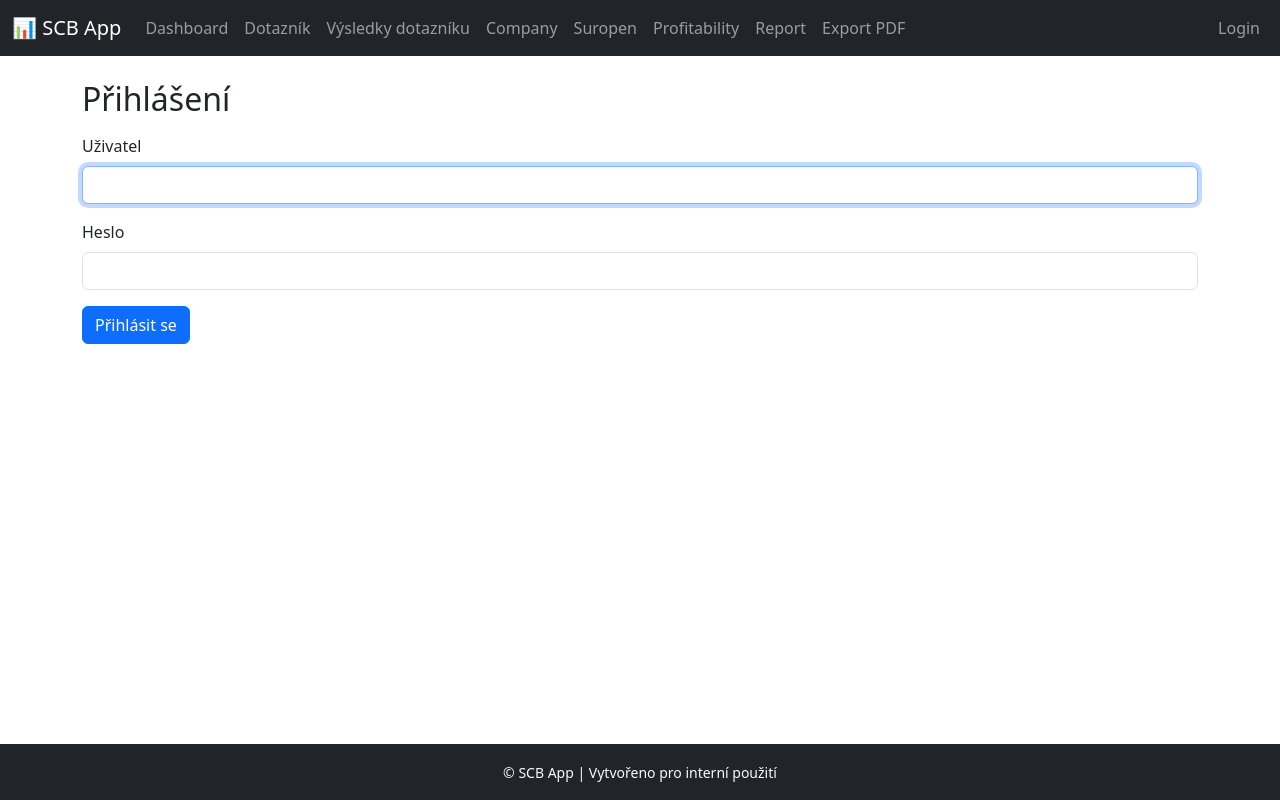
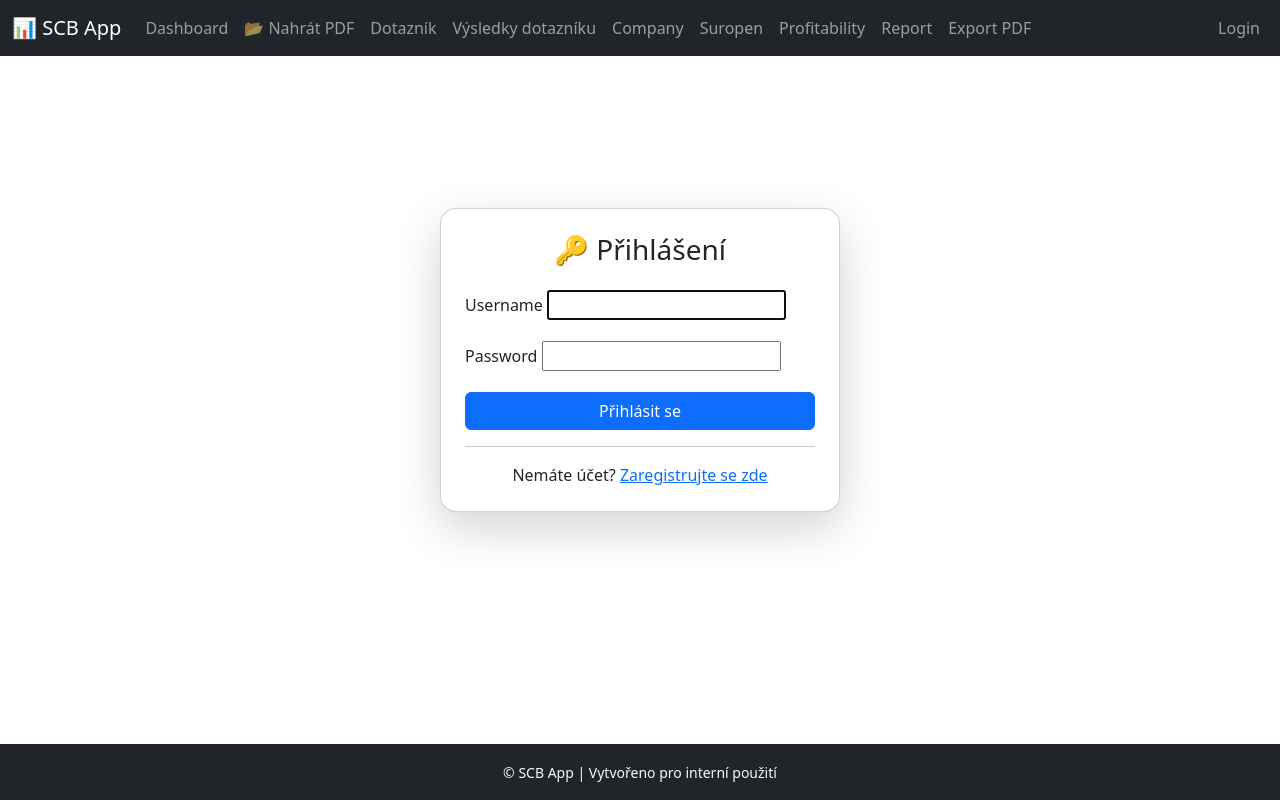
Before and after one commit to bodichek/scb_app_openAI, a Django app: page /login/ in a window 1280 px wide. Run offline with Django 5.2, Linux system fonts and the light colour scheme.

Commit message:
stable verze pred ladenim grafu

```diff
--- a/scb/urls.py
+++ b/scb/urls.py
@@ -21,5 +21,5 @@ urlpatterns = [
 
 
     path("login/", auth_views.LoginView.as_view(template_name="login.html"), name="login"),
-    path("logout/", auth_views.LogoutView.as_view(next_page="login"), name="logout"),
+    path("logout/", auth_views.LogoutView.as_view(next_page="/login/"), name="logout"),
 ]
--- a/templates/base.html
+++ b/templates/base.html
@@ -26,6 +26,11 @@
           <!-- Dashboard -->
           <li class="nav-item">
             <a class="nav-link" href="{% url 'dashboard:dashboard' %}">Dashboard</a>
+          </li>
+
+           <!-- Upload PDF -->
+          <li class="nav-item">
+             <a class="nav-link" href="{% url 'ingestion:upload_pdf' %}">📂 Nahrát PDF</a>
           </li>
 
           <!-- Survey -->
@@ -65,7 +70,11 @@
               <span class="navbar-text text-light me-2">👤 {{ user.username }}</span>
             </li>
             <li class="nav-item">
-              <a class="nav-link" href="{% url 'logout' %}">Logout</a>
+              <!-- 🔹 Logout přes POST -->
+              <form action="{% url 'logout' %}" method="post" class="d-inline">
+                {% csrf_token %}
+                <button type="submit" class="btn btn-link nav-link p-0 m-0" style="display:inline;">Logout</button>
+              </form>
             </li>
           {% else %}
             <li class="nav-item">
--- a/templates/login.html
+++ b/templates/login.html
@@ -1,16 +1,28 @@
 {% extends "base.html" %}
 {% block content %}
-<h2>Přihlášení</h2>
-<form method="post" class="mt-3">
-  {% csrf_token %}
-  <div class="mb-3">
-    <label for="id_username" class="form-label">Uživatel</label>
-    <input type="text" name="username" autofocus required class="form-control" id="id_username">
+<div class="d-flex justify-content-center align-items-center" style="min-height:70vh;">
+  <div class="card shadow-lg" style="width: 400px; border-radius: 1rem;">
+    <div class="card-body p-4">
+      <h3 class="text-center mb-4">🔑 Přihlášení</h3>
+      <form method="post" novalidate>
+        {% csrf_token %}
+        {% for field in form %}
+          <div class="mb-3">
+            <label class="form-label">{{ field.label }}</label>
+            {{ field }}
+            {% if field.errors %}
+              <div class="text-danger small">{{ field.errors|striptags }}</div>
+            {% endif %}
+          </div>
+        {% endfor %}
+        <button type="submit" class="btn btn-primary w-100">Přihlásit se</button>
+      </form>
+      <hr>
+      <p class="text-center mb-0">
+        Nemáte účet?
+        <a href="{% url 'signup' %}">Zaregistrujte se zde</a>
+      </p>
+    </div>
   </div>
-  <div class="mb-3">
-    <label for="id_password" class="form-label">Heslo</label>
-    <input type="password" name="password" required class="form-control" id="id_password">
-  </div>
-  <button type="submit" class="btn btn-primary">Přihlásit se</button>
-</form>
+</div>
 {% endblock %}
```
Also changed, not shown: scb/views.py (+18 -2 lines), templates/signup.html (+26 -12 lines).
